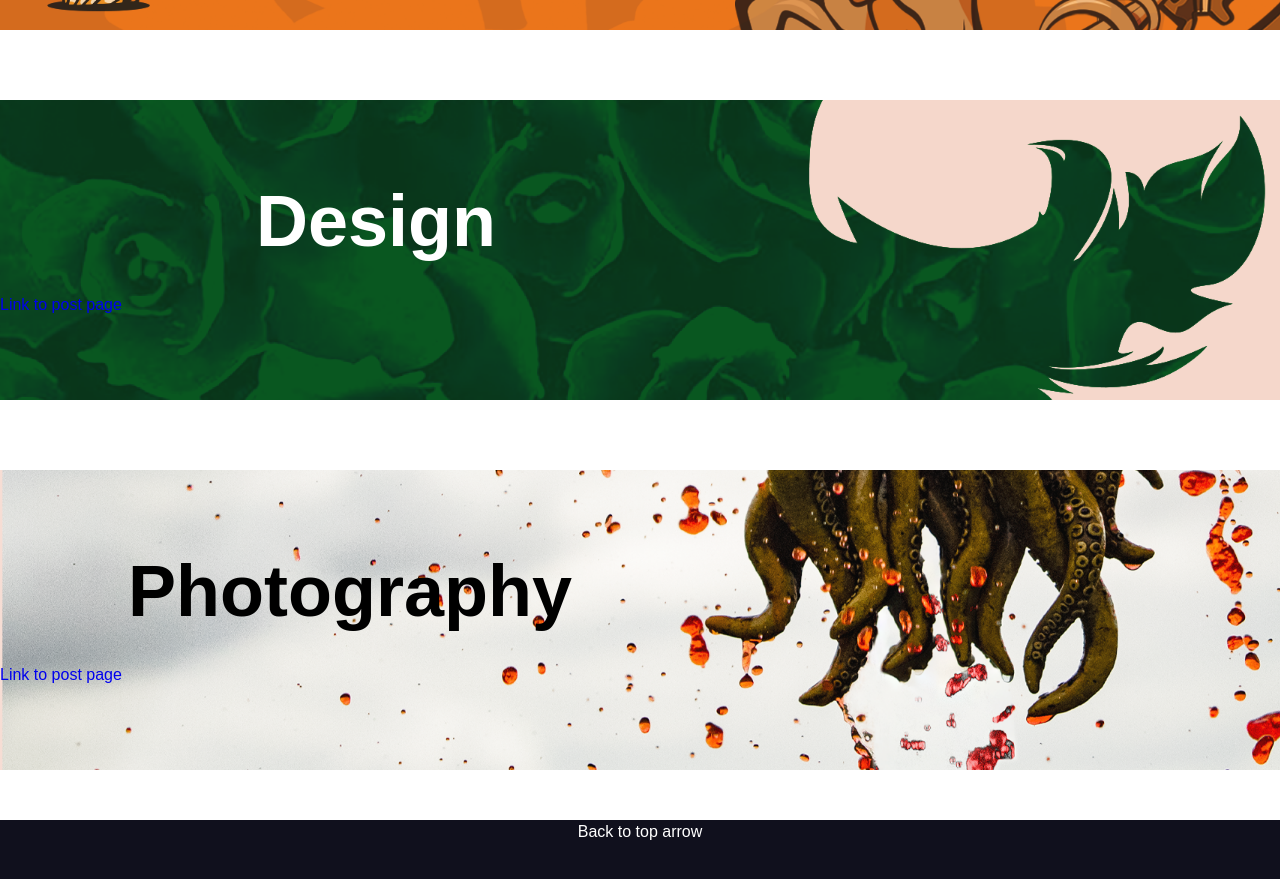
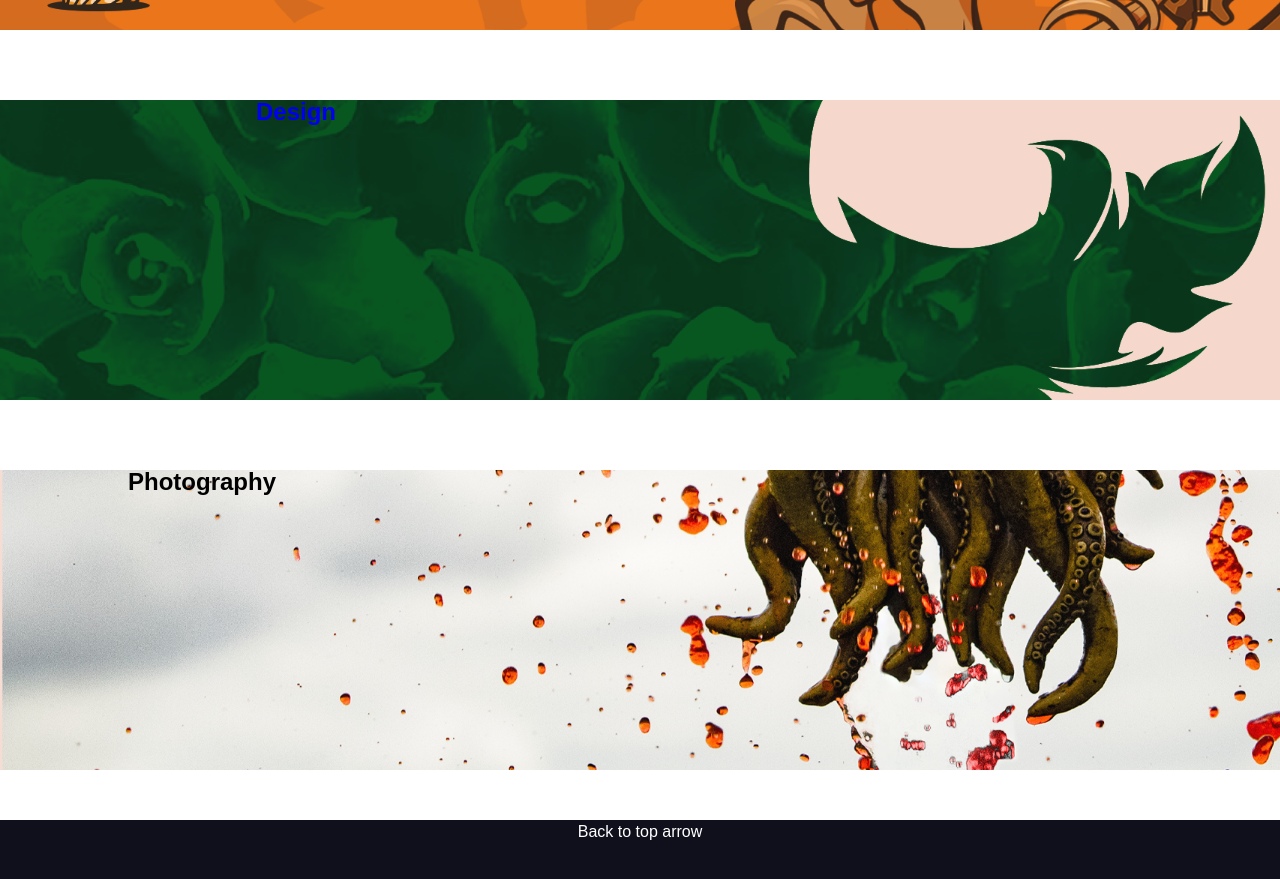
Before and after one commit to SteveReaume/SteveReaume, a Jekyll site: the page built from index.html, in a window 1280 px wide and 900 px high, scrolled down 1247 px. Shown: the top 879 px of the window. Built offline with Jekyll 4.4.1, drawn with Linux system fonts in a browser that asks for light colours.

Commit message:
Update home.html

```diff
--- a/_includes/home.html
+++ b/_includes/home.html
@@ -7,11 +7,11 @@
 
 
                   <div class="type" id="Design">
-                       <h1 style="margin-left: 20%;">Design</h1>
-                     <a class="divLink" href = "{{site.baseurl}}/portfolio.html"> <p> Link to post page </p> </a>
+
+                     <a class="divLink" href = "{{site.baseurl}}/portfolio.html">  <h1 style="margin-left: 20%;">Design</h1>  </a>
                   </div>
 
                   <div class="type" id="Photography">
-                       <h1 style="margin-left: 10%; color: black;">Photography</h1>
-                    <a class="divLink" href = "{{site.baseurl}}/portfolio.html"> <p> Link to post page </p> </a>
+
+                    <a class="divLink" href = "{{site.baseurl}}/portfolio.html"> <h1 style="margin-left: 10%; color: black;">Photography</h1></a>
                   </div>
```
